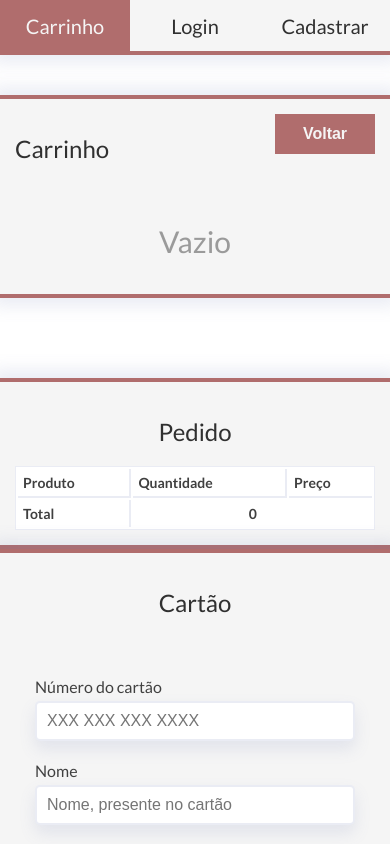
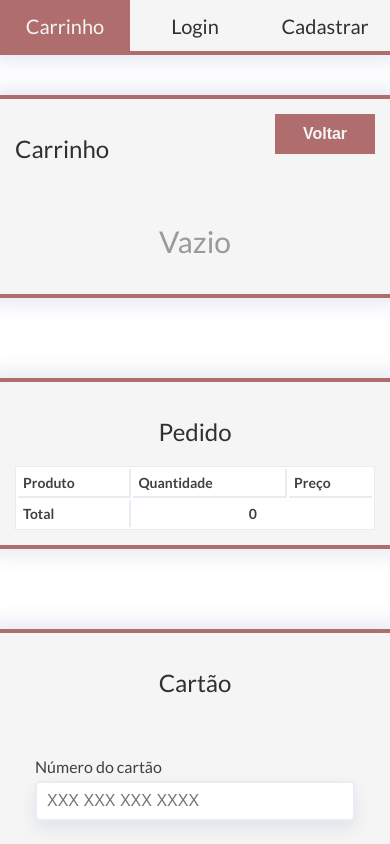
Before and after one commit to Nadno/e-commerce-front-end, a Next.js app: page /cart in a window 390 px wide. Shown: the top 844 px of the page. Built offline with nearby package versions, Linux system fonts and the light colour scheme.

Commit message:
style, OrderTable adjusted to breakpoint

```diff
--- a/src/components/OrderTable/style.ts
+++ b/src/components/OrderTable/style.ts
@@ -2,7 +2,7 @@ import styled from 'styled-components';
 import Container from '../Container/style';
 
 export const OrderSection = styled(Container)`
-  margin-bottom: auto;
+  margin-bottom: 8rem;
 
   .order-table {
     width: 100%;
@@ -39,4 +39,8 @@ export const OrderSection = styled(Container)`
       font-weight: bold;
     }
   }
+
+  @media screen and (min-width: 700px) {
+    margin-bottom: auto;
+  }
 `;
```
